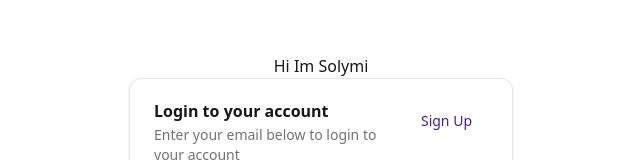
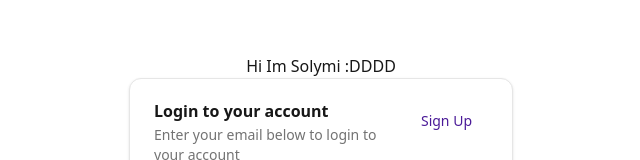
Before and after one commit to MrSolymi/Portfolio, a SvelteKit app: page / in a window 1280 px wide. Shown: the part 173-333 px from the top of the page, without its empty margins (319-959 px from the left). Built offline with nearby package versions, Linux system fonts and the light colour scheme.

Commit message:
Update homepage greeting
Change the main heading on the homepage to a more expressive greeting by appending an emoticon. Modifies src/routes/+page.svelte: "Hi Im Solymi" -> "Hi Im Solymi :DDDD".

```diff
--- a/src/routes/+page.svelte
+++ b/src/routes/+page.svelte
@@ -6,7 +6,7 @@
 </script>
 
 <div class="m-4 flex h-screen flex-col items-center justify-center">
-	<h1 class="m-4">Hi Im Solymi</h1>
+	<h1 class="m-4">Hi Im Solymi :DDDD</h1>
 
 	<Card.Root class="-my-4 w-full max-w-sm">
 		<Card.Header>
```
